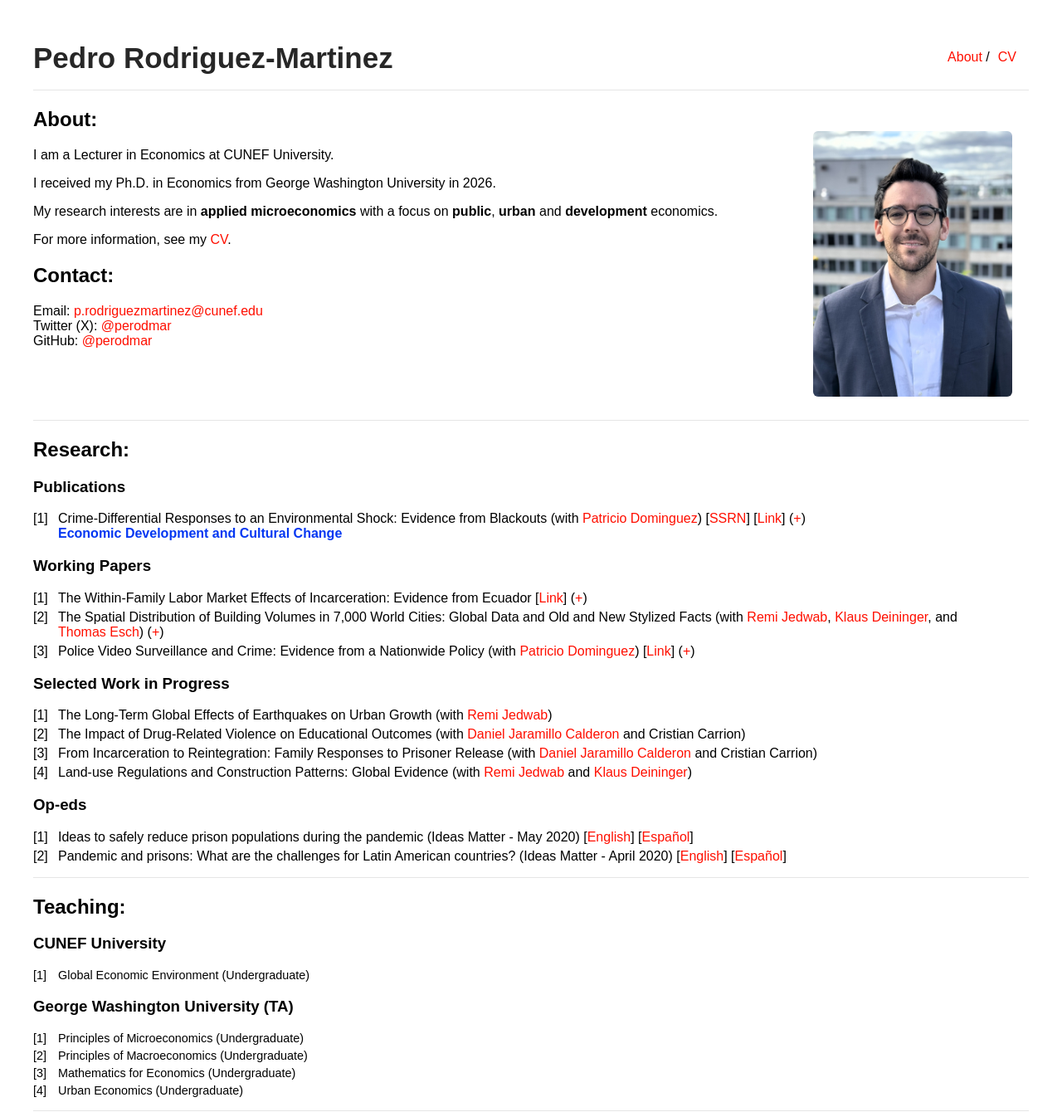
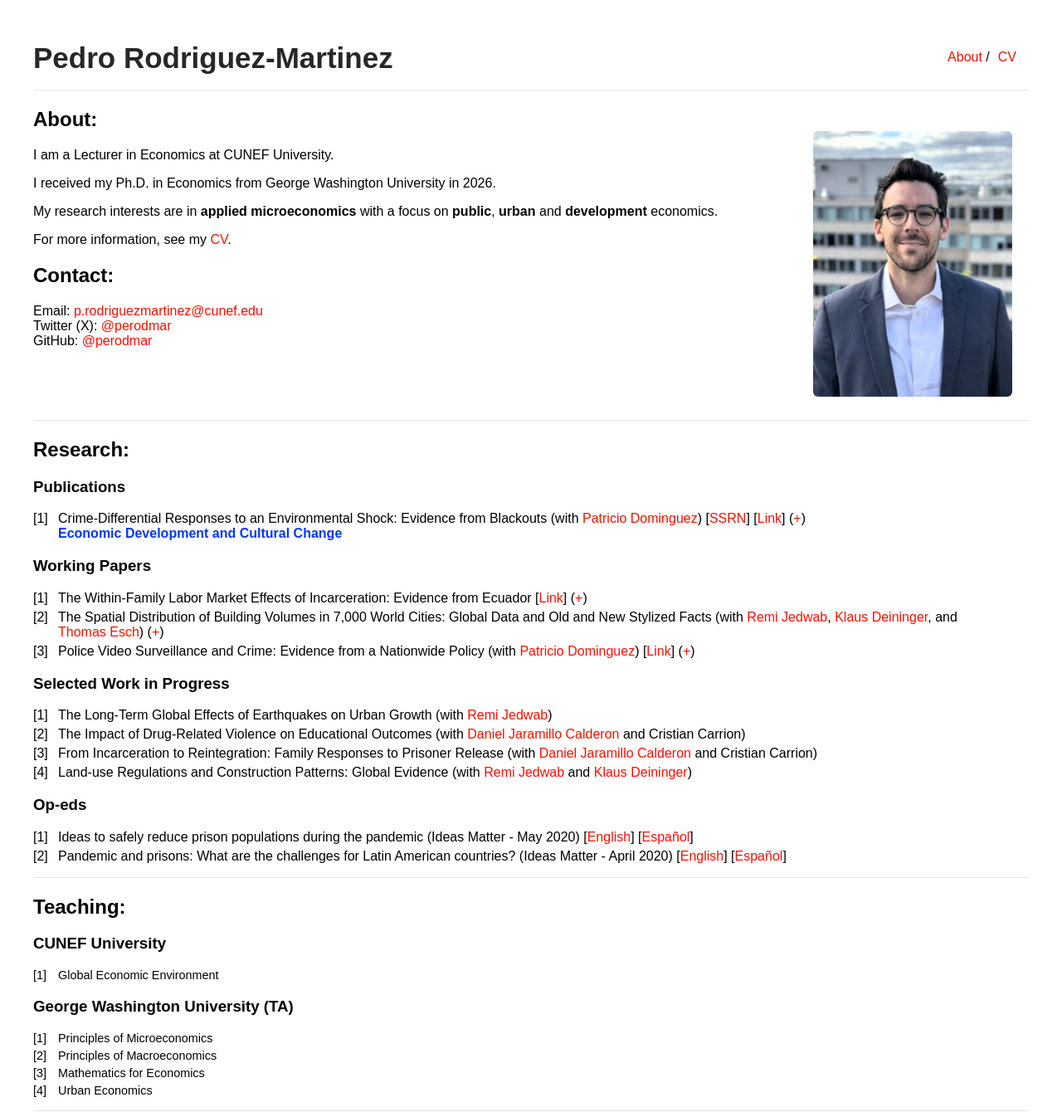
Before and after one commit to perodmar/perodmar.github.io, a Jekyll site: the page built from index.md, in a window 1280 px wide. Shown: the whole page at 83% size. Built offline with Jekyll 4.4.1, drawn with Linux system fonts in a browser that asks for light colours; some web fonts are replaced.

Commit message:
Update index.md

```diff
--- a/index.md
+++ b/index.md
@@ -151,14 +151,14 @@ For more information, see my [CV](files/RodriguezPedro_CV.pdf).
 ### CUNEF University
 
 <ol>
-  <li style="display:block;font-size:0.9rem;">Global Economic Environment (Undergraduate)</li>
+  <li style="display:block;font-size:0.9rem;">Global Economic Environment</li>
 </ol>
 
 ### George Washington University (TA)
 
 <ol>
-  <li style="display:block;font-size:0.9rem;">Principles of Microeconomics (Undergraduate)</li>
-  <li style="display:block;font-size:0.9rem;">Principles of Macroeconomics (Undergraduate)</li>
-  <li style="display:block;font-size:0.9rem;">Mathematics for Economics (Undergraduate)</li>
-  <li style="display:block;font-size:0.9rem;">Urban Economics (Undergraduate)</li>
+  <li style="display:block;font-size:0.9rem;">Principles of Microeconomics</li>
+  <li style="display:block;font-size:0.9rem;">Principles of Macroeconomics</li>
+  <li style="display:block;font-size:0.9rem;">Mathematics for Economics</li>
+  <li style="display:block;font-size:0.9rem;">Urban Economics</li>
 </ol>
```
